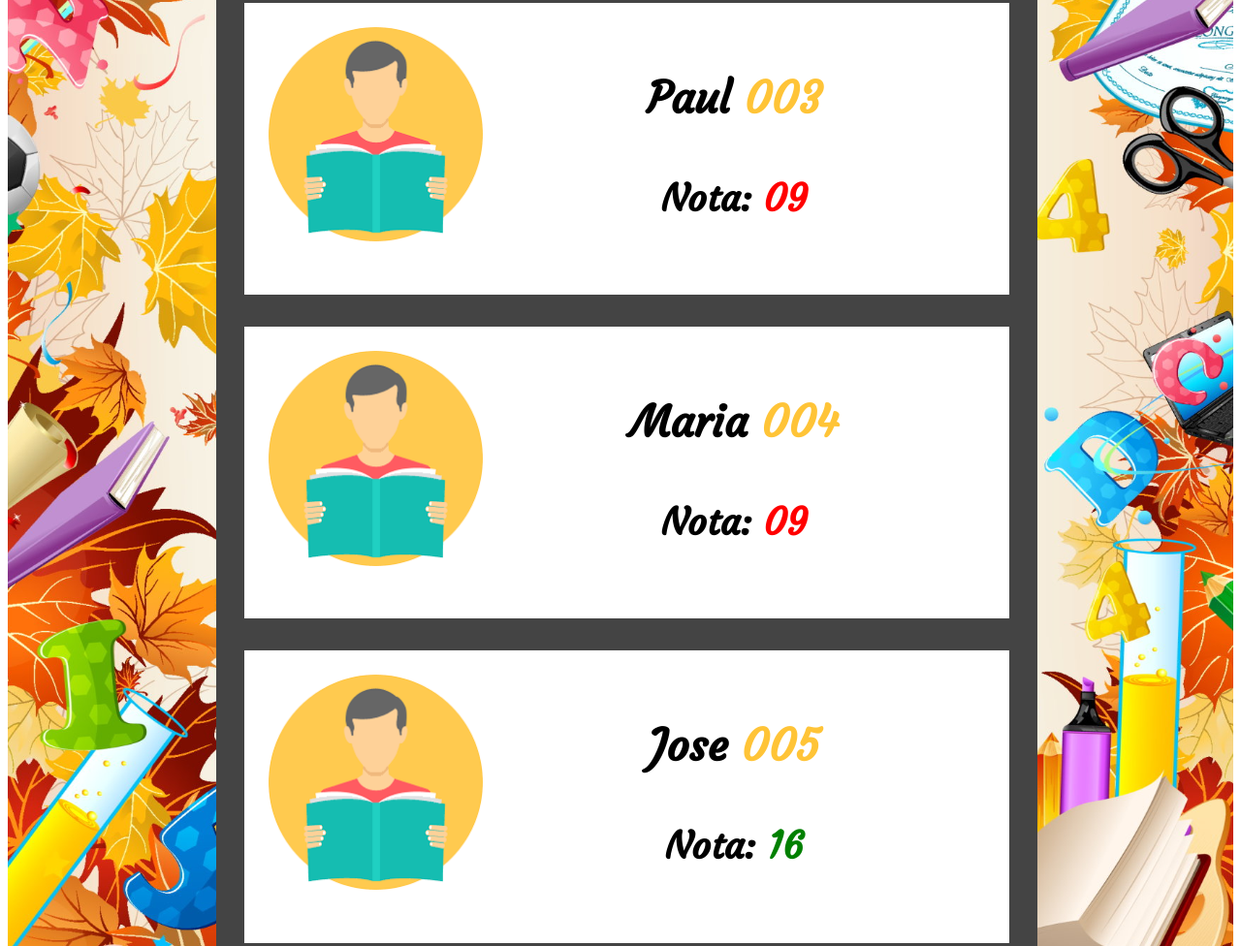
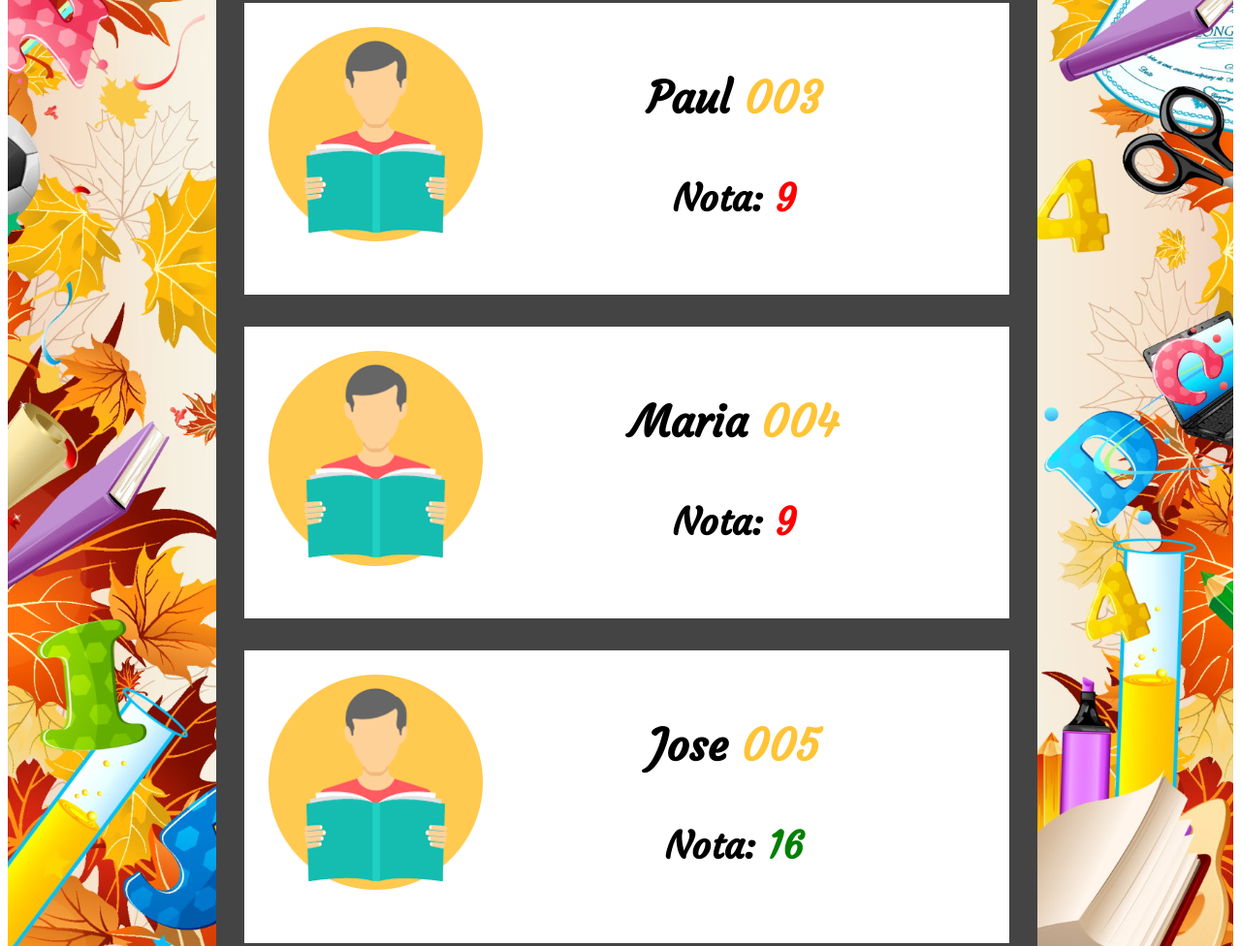
Before and after one commit to Coldrend/Evalucacion_Javascript, a plain HTML site: page index.html in a window 1280 px wide. Shown: the part 852-1828 px from the top of the page at 97% size. Drawn offline with Linux system fonts and the light colour scheme.

Commit message:
Proyecto Terminado v1.1 notas en json convertidas de texto a numero

```diff
--- a/js/main.js
+++ b/js/main.js
@@ -2,50 +2,50 @@ let alumnosTodos = [
     {
         "codigo": "001",
         "nombre": "Rodrigo",
-        "nota": "19"
+        "nota": 19
     },
     {
         "codigo": "002",
         "nombre": "Miguel",
-        "nota": "11"
+        "nota": 11
     },
     {
         "codigo": "003",
         "nombre": "Paul",
-        "nota": "09"
+        "nota": 09
     },
     {
         "codigo": "004",
         "nombre": "Maria",
-        "nota": "09"
+        "nota": 09
     },
     {
         "codigo": "005",
         "nombre": "Jose",
-        "nota": "16"
+        "nota": 16
     },
     {
         "codigo": "006",
         "nombre": "Paula",
-        "nota": "15"
+        "nota": 15
     },
     {
         "codigo": "007",
         "nombre": "Josephina",
-        "nota": "06"
+        "nota": 06
     },
     {
         "codigo": "008",
         "nombre": "Mauricio",
-        "nota": "18"
+        "nota": 18
     }, {
         "codigo": "009",
         "nombre": "Daniela",
-        "nota": "07"
+        "nota": 07
     }, {
         "codigo": "010",
         "nombre": "Pepe",
-        "nota": "05"
+        "nota": 05
     }
 ];
 /* Funcion que construye la lista de alumnos a traves el Json   */
@@ -94,7 +94,7 @@ function promedioAlumnos() {
     let suma=0;
     let contador=0;
     alumnosTodos.map(function (alumno) {
-        suma += (parseInt(alumno.nota)); // se suman todas las notas en la variable suma
+        suma += alumno.nota; // se suman todas las notas en la variable suma
         contador++;                      // se suman el numero de notas
     }
     );
@@ -105,7 +105,7 @@ function promedioAlumnos() {
 function notaMayor(){
     let notas = [];     // se declara un array vacio
     alumnosTodos.map(function (alumno){
-        notas.push(parseInt(alumno.nota)); // cada objeto recorrido agrega su nota
+        notas.push(alumno.nota); // cada objeto recorrido agrega su nota
     })
     alert(`La mayor nota es: ${Math.max.apply(null, notas)}`) // nota mayor usando Math
 }
@@ -114,7 +114,7 @@ function notaMayor(){
 function notaMenor() {
     let notas = [];     //se declara un arreglo vacio
     alumnosTodos.map(function (alumno) {
-        notas.push(parseInt(alumno.nota));  // cada objeto recorrido agrega su nota
+        notas.push(alumno.nota);  // cada objeto recorrido agrega su nota
     })
     alert(`La menor nota es: ${Math.min.apply(null, notas)}`) // nota menor usando Math
 }
```
Also changed, not shown: index.html (+0 -2 lines).
